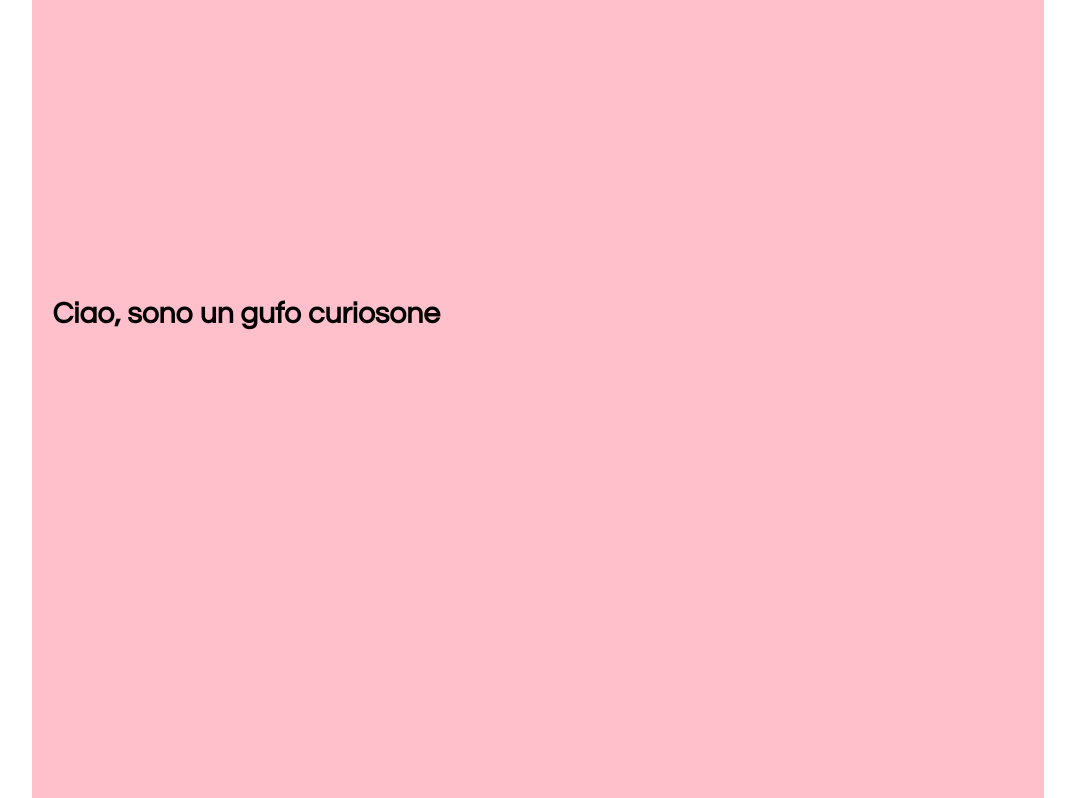
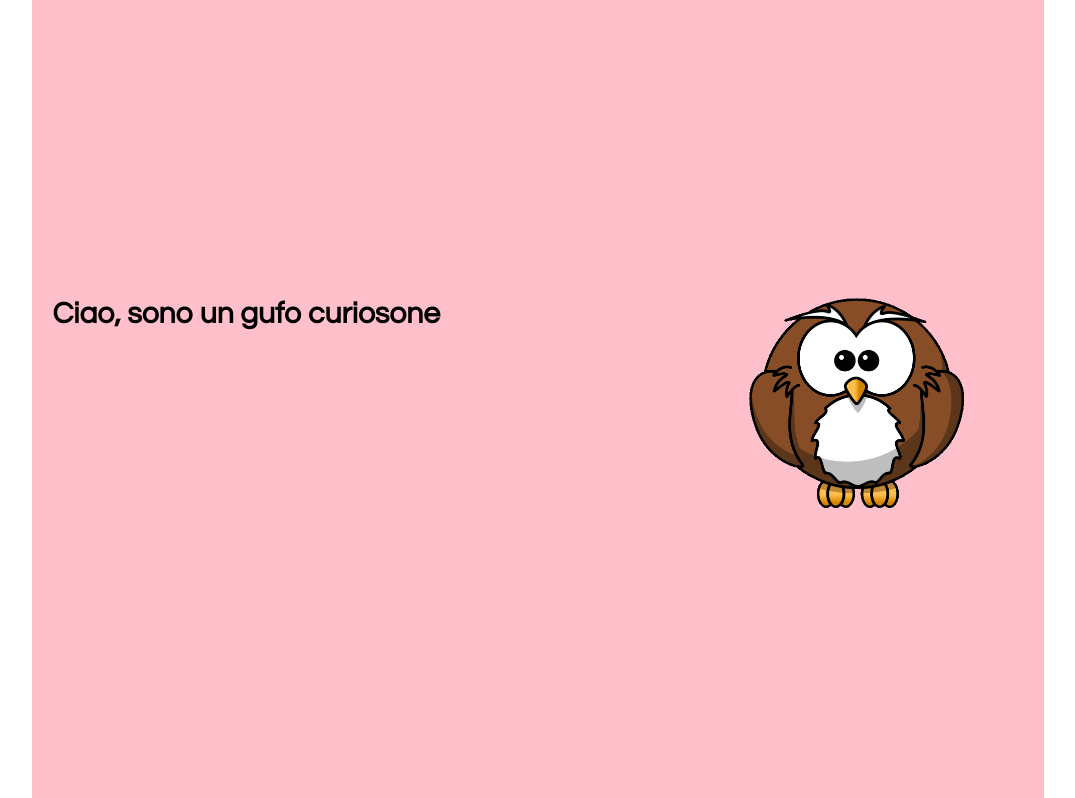
Before and after one commit to tittittotto/storielle, a plain HTML site: page il_gufo_curiosone.html in a window 1280 px wide. Shown: the part 1010-1808 px from the top of the page, without its empty margins (102-1177 px from the left). Drawn offline with nearby package versions, Linux system fonts and the light colour scheme.

Commit message:
Update il_gufo_curiosone.html

```diff
--- a/il_gufo_curiosone.html
+++ b/il_gufo_curiosone.html
@@ -32,7 +32,7 @@
 			#blocco_theend:after{letter-spacing:10px;content:"!!!";}
 		#endwhite_block {background-color:#FFF;background:linear-gradient(rgba(255,255,255,1) 0%, rgba(255,255,255,1) 65%, rgba(255,255,255,0) 100%);height:48em;}
 	/* STORY BLOCKS */
-		#blocco_own {position:relative;z-index:2;height:4650px;background-image:url("images/cartoon_own.png");background-size:215px 210px;background-repeat:no-repeat;background-position:90% 0px;}
+		#blocco_own {position:relative;z-index:2;height:4650px;background-image:url("images/cartoon_owl.png");background-size:215px 210px;background-repeat:no-repeat;background-position:90% 0px;}
 		#blocco_01 {position:relative;top:-3860px;height:28em;}
 		#blocco_04 {position:relative;top:-3850px;height:30em;}
 		#blocco_05 {position:relative;top:-3830px;height:32.5em;}
```
